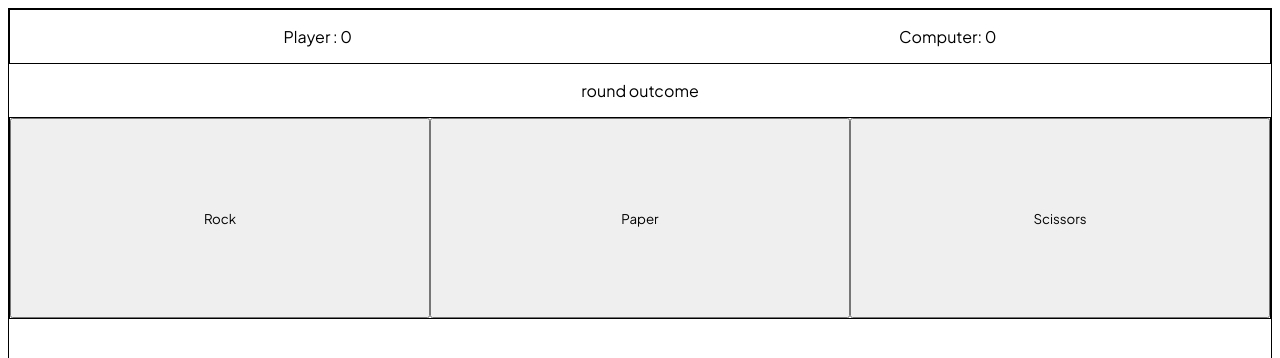
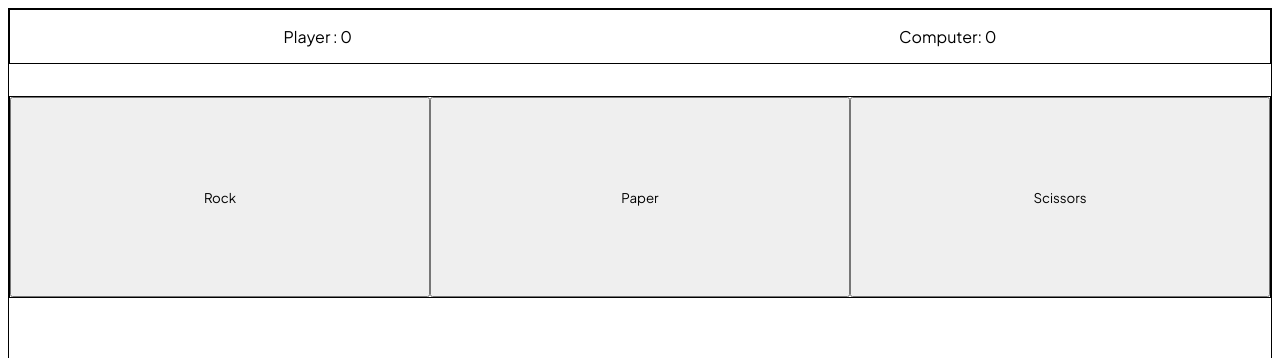
Before and after one commit to IsaacAkin/rock-paper-scissors, a plain HTML site: page index.html in a window 1280 px wide. Shown: the top 358 px of the page. Drawn offline with Linux system fonts and the light colour scheme.

Commit message:
Update index.html
- added a class to the round-outcome paragraph

```diff
--- a/index.html
+++ b/index.html
@@ -16,7 +16,7 @@
       <p>Player : <span id="player-score">0</span></p>
       <p>Computer: <span id="computer-score">0</span></p>
     </div>
-    <p id="round-outcome">round outcome</p>
+    <p id="round-outcome" class="round-outcome"></p>
 
     <div class="btn-container">
       <button id="rock">Rock</button>
```
